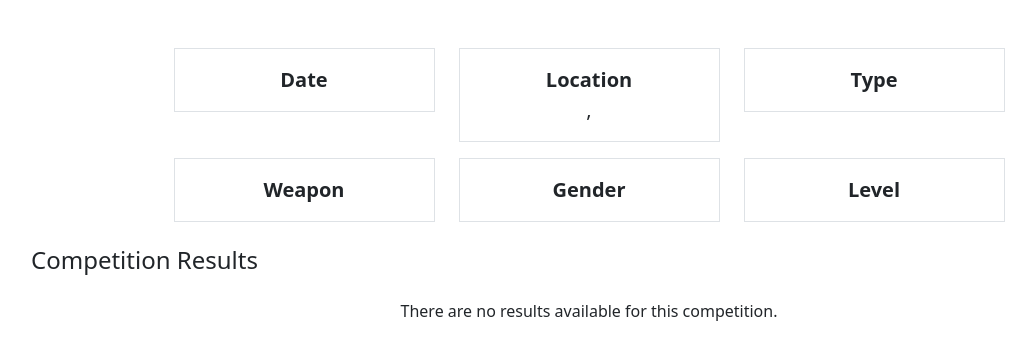
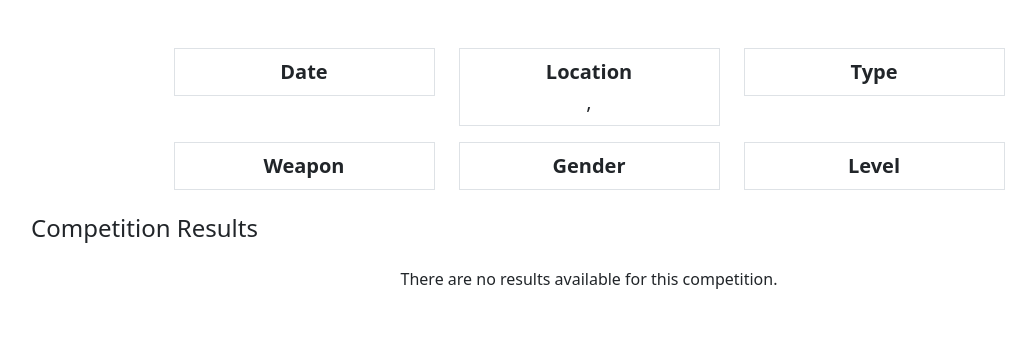
Before and after one commit to cec5/Fantasy_Fencing, a PHP site: page /competition.php?season=1644 in a window 1280 px wide. Shown: the part 56-416 px from the top of the page, without its empty margins (51-1087 px from the left). Run offline with PHP 8.4, Linux system fonts and the light colour scheme; data comes from the database, SQL or seed files in the repository; data that the repository does not hold is empty.

Commit message:
resized bootstrap boxes

```diff
--- a/frontend/php/competition.php
+++ b/frontend/php/competition.php
@@ -21,19 +21,19 @@
         	<!-- Basic Information in Two Rows -->
         	<div class="row mt-3 justify-content-center">
             		<div class="col-md-3">
-                		<div class="border p-3 text-center" style="font-size: 1.25rem;">
+                		<div class="border p-2 text-center" style="font-size: 1.25rem;">
                     			<strong>Date</strong><br>
                     			<?= htmlspecialchars($competition['startDate'])?>
                			 </div>
             		</div>
             		<div class="col-md-3">
-                		<div class="border p-3 text-center" style="font-size: 1.25rem;">
+                		<div class="border p-2 text-center" style="font-size: 1.25rem;">
                     			<strong>Location</strong><br>
                     			<?= htmlspecialchars($competition['location'] . ', ' . $competition['country'])?>
                 		</div>
             		</div>
             		<div class="col-md-3">
-                		<div class="border p-3 text-center" style="font-size: 1.25rem;">
+                		<div class="border p-2 text-center" style="font-size: 1.25rem;">
                     			<strong>Type</strong><br>
                     			<?= htmlspecialchars($competitionCategories[$competition['category']] ?? $competition['category']) ?>
                 		</div>
@@ -41,19 +41,19 @@
         	</div>
         	<div class="row mt-3 justify-content-center">
             		<div class="col-md-3">
-                		<div class="border p-3 text-center" style="font-size: 1.25rem;">
+                		<div class="border p-2 text-center" style="font-size: 1.25rem;">
                     			<strong>Weapon</strong><br>
                     			<?= ucfirst($competition['weapon'])?>
                 		</div>
             		</div>
             		<div class="col-md-3">
-                		<div class="border p-3 text-center" style="font-size: 1.25rem;">
+                		<div class="border p-2 text-center" style="font-size: 1.25rem;">
                     			<strong>Gender</strong><br>
                     			<?= ucfirst($competition['gender'])?>
                 		</div>
             		</div>
             		<div class="col-md-3">
-                		<div class="border p-3 text-center" style="font-size: 1.25rem;">
+                		<div class="border p-2 text-center" style="font-size: 1.25rem;">
                     			<strong>Level</strong><br>
                     			<?= htmlspecialchars($ageCategories[$competition['ageCategory']] ?? $competition['ageCategory']) ?>
                 		</div>
```
Also changed, not shown: frontend/php/fantasy/draft.php (+6 -6 lines).
